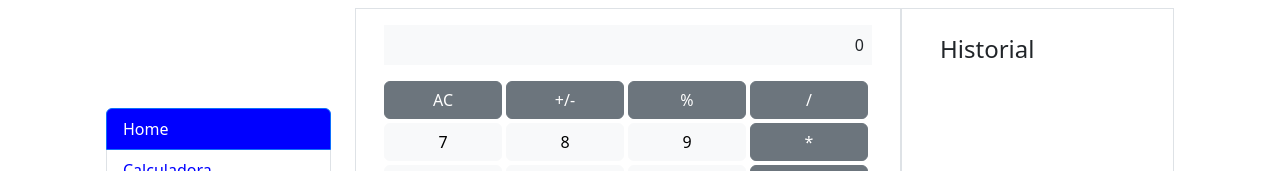
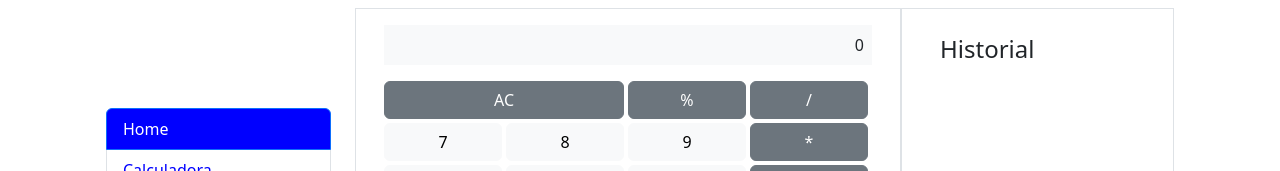
Before and after one commit to stemengit/Calculadora, an Angular app: page / in a window 1280 px wide. Shown: the top 171 px of the page. Built offline with nearby package versions, Linux system fonts and the light colour scheme.

Commit message:
soluion provisional revisarOperadores

```diff
--- a/src/app/components/pages/calculadora/calculadora.module.ts
+++ b/src/app/components/pages/calculadora/calculadora.module.ts
@@ -3,7 +3,6 @@ import { CommonModule } from '@angular/common';
 
 import { OperacionComponent } from './operacion/operacion.component';
 import { HistorialComponent } from './historial/historial.component';
-import { FormsModule } from '@angular/forms';
 
 
 @NgModule({
@@ -13,7 +12,6 @@ import { FormsModule } from '@angular/forms';
   ],
   imports: [
     CommonModule,
-    FormsModule,
 
   ],
   exports: [
--- a/src/app/components/pages/calculadora/operacion/operacion.component.html
+++ b/src/app/components/pages/calculadora/operacion/operacion.component.html
@@ -2,12 +2,10 @@
   <div id="display" class="bg-light p-2 mb-3 text-end">{{ currentInput || 0 }}</div>
         <div class="row g-1">
 
-    <div class="col-3">
+    <div class="col-6">
       <button class="btn btn-secondary w-100" (click)="onButtonClick('AC')">AC</button>
     </div>
-    <div class="col-3">
-      <button class="btn btn-secondary w-100" (click)="onButtonClick('+/-')">+/-</button>
-    </div>
+
     <div class="col-3">
       <button class="btn btn-secondary w-100" (click)="onButtonClick('%')">%</button>
     </div>
--- a/src/app/components/pages/calculadora/operacion/operacion.component.ts
+++ b/src/app/components/pages/calculadora/operacion/operacion.component.ts
@@ -1,4 +1,4 @@
-import { Component, OnChanges, SimpleChanges } from '@angular/core';
+import { Component } from '@angular/core';
 import { HistoryService } from '../../../../services/history.service';
 import { evaluate } from 'mathjs';
 
@@ -8,26 +8,27 @@ import { evaluate } from 'mathjs';
   templateUrl: './operacion.component.html',
   styleUrls: ['./operacion.component.css']
 })
-export class OperacionComponent implements OnChanges{
+export class OperacionComponent{
 
-  ngOnChanges( s: SimpleChanges ){
-    this.revisarOperadores();
 
-  }
+operadoresUnicos(){
 
+}
 
 revisarOperadores() {
 
    if (['+', '-', '*', '/'].includes( this.currentInput[this.currentInput.length-1] )
     && ['+', '-', '*', '/'].includes( this.currentInput[this.currentInput.length-2] )){
 
-      this.currentInput = this.currentInput.substring(0,this.currentInput.length-3) + this.currentInput[this.currentInput.length-1];
+      this.currentInput = this.currentInput.substring(0,this.currentInput.length-2) + this.currentInput[this.currentInput.length-1];
 
   }
   console.log('Hola: ' +this.currentInput[this.currentInput.length-1] )
 
 
 }
+
+
   currentInput: string = '';
   resultShown: boolean = false;
 
@@ -41,11 +42,13 @@ revisarOperadores() {
 
     if (value === '=') {
       this.calculateResult();
-    } else if (['+', '-', '*', '/'].includes(value)) {
+    } else if (['+' , '*', '%', '/'].includes(value)) {
       if (value === '-' && this.currentInput.endsWith('-')) {
         this.currentInput = this.currentInput.slice(0, -1);
       } else {
-        this.currentInput += ` ${value} `;
+        this.currentInput += `${value}`;
+        this.revisarOperadores();
+
       }
     } else if (value === '+/-') {
       if (this.currentInput.startsWith('-')) {
@@ -60,6 +63,7 @@ revisarOperadores() {
     } else {
       this.currentInput += value;
     }
+
 }
 
 
```
